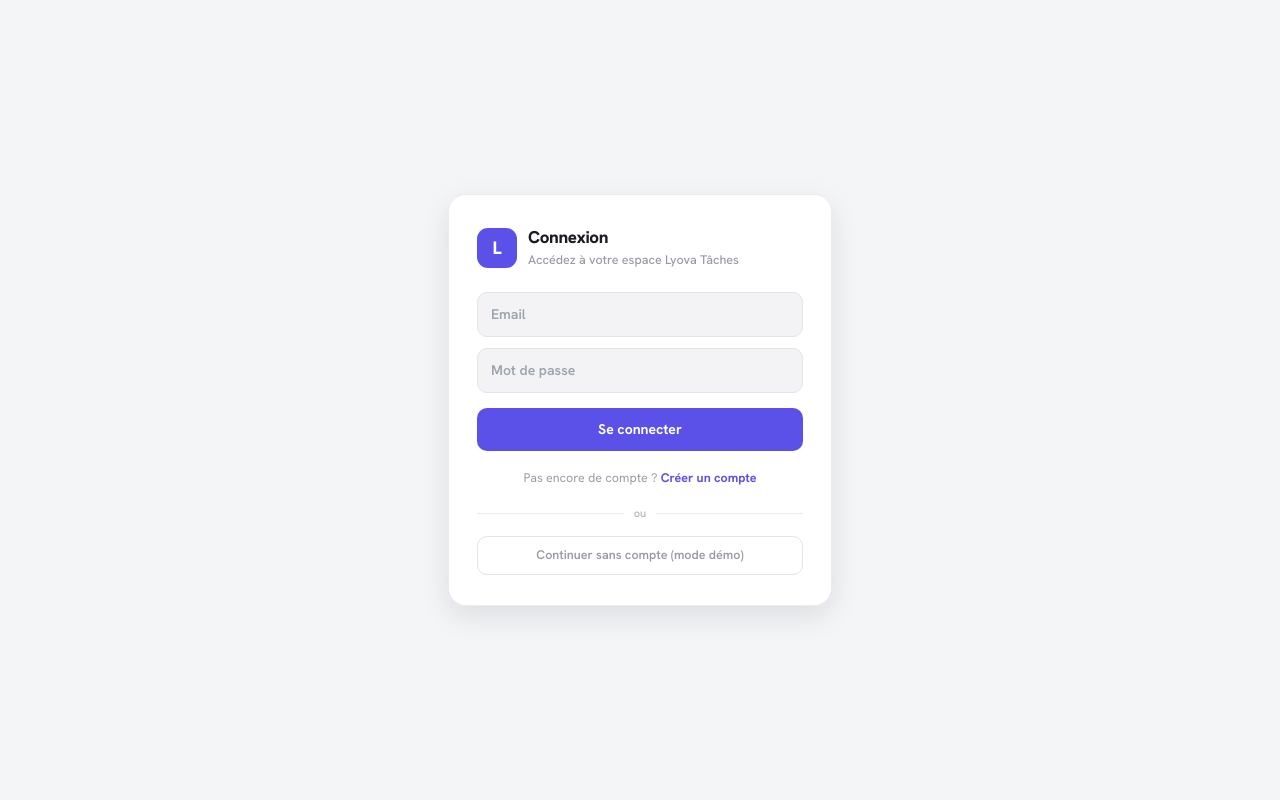
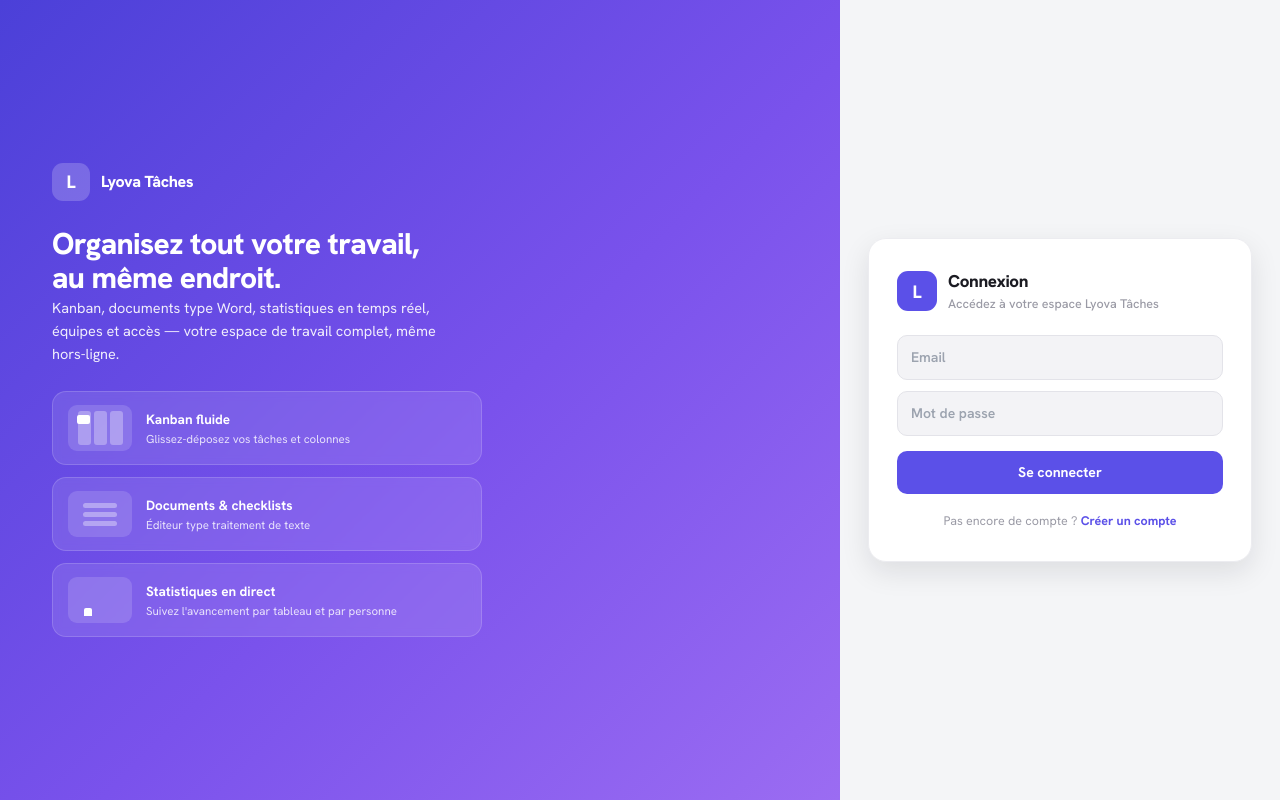
Before and after one commit to Elprodige57/LyovaTache, a React (Vite) app: page / in a window 1280 px wide. Built offline with nearby package versions, Linux system fonts and the light colour scheme; no server answers.

Commit message:
feat(auth): suppression totale du mode demo (auth obligatoire) + page d'accueil avec vitrine animee des fonctionnalites (Kanban/docs/stats)

```diff
--- a/src/App.tsx
+++ b/src/App.tsx
@@ -311,24 +311,16 @@ function NotificationsView({ notifications, workspaceId }: { notifications: Noti
 
 export default function App() {
   const [session, setSession] = useState<Session | null | undefined>(undefined);
-  // Par défaut on demande la connexion. Le mode démo n'est utilisé que si
-  // l'utilisateur le choisit explicitement (lyova_mode = 'guest').
-  const [guest, setGuest] = useState(() => localStorage.getItem('lyova_mode') === 'guest');
   const [authPage, setAuthPage] = useState<'login' | 'signup'>('login');
 
   useEffect(() => {
     // getSession lit la session locale (fonctionne même hors-ligne / serveur down).
     supabase.auth.getSession().then(({ data }) => setSession(data.session)).catch(() => setSession(null));
-    const { data: sub } = supabase.auth.onAuthStateChange((_event, s) => {
-      setSession(s);
-      if (s) { localStorage.removeItem('lyova_mode'); setGuest(false); }
-    });
+    const { data: sub } = supabase.auth.onAuthStateChange((_event, s) => setSession(s));
     return () => sub.subscription.unsubscribe();
   }, []);
 
-  const enterGuest = () => { localStorage.setItem('lyova_mode', 'guest'); setGuest(true); };
-
-  if (!guest && session === undefined) {
+  if (session === undefined) {
     return (
       <div style={{ minHeight: '100vh', display: 'flex', alignItems: 'center', justifyContent: 'center', background: 'var(--bg)', color: 'var(--sub2)', fontFamily: "'Hanken Grotesk', system-ui, sans-serif", fontWeight: 600 }}>
         Chargement…
@@ -336,15 +328,16 @@ export default function App() {
     );
   }
 
-  if (!guest && !session) {
+  // Authentification obligatoire (aucun mode démo).
+  if (!session) {
     return authPage === 'login'
-      ? <Connexion onSwitch={() => setAuthPage('signup')} onGuest={enterGuest} />
-      : <Inscription onSwitch={() => setAuthPage('login')} onGuest={enterGuest} />;
+      ? <Connexion onSwitch={() => setAuthPage('signup')} />
+      : <Inscription onSwitch={() => setAuthPage('login')} />;
   }
 
   return (
     <AppProvider>
-      <AppContent session={session ?? null} />
+      <AppContent session={session} />
     </AppProvider>
   );
 }
--- a/src/composants/AuthShell.tsx
+++ b/src/composants/AuthShell.tsx
@@ -1,10 +1,73 @@
 import type { ReactNode, CSSProperties } from 'react';
 
-// Cadre commun aux pages Connexion / Inscription (logo + carte centrée).
+// Cadre commun aux pages Connexion / Inscription :
+// colonne gauche = vitrine animée (démos de fonctionnalités), colonne droite = formulaire.
 export function AuthShell({ title, subtitle, children }: { title: string; subtitle: string; children: ReactNode }) {
   return (
-    <div style={{ minHeight: '100vh', display: 'flex', alignItems: 'center', justifyContent: 'center', background: 'var(--bg)', color: 'var(--ink)', fontFamily: "'Hanken Grotesk', system-ui, sans-serif", padding: 20, WebkitFontSmoothing: 'antialiased' }}>
-      <div style={{ width: 384, maxWidth: '100%', background: 'var(--panel)', border: '1px solid var(--line)', borderRadius: 18, padding: '30px 28px', boxShadow: 'var(--shadow-md)', animation: 'lyRise .3s ease both' }}>
+    <div className="lyo-auth">
+      <style>{`
+        .lyo-auth{min-height:100vh;display:flex;background:var(--bg);color:var(--ink);font-family:'Hanken Grotesk',system-ui,sans-serif;-webkit-font-smoothing:antialiased}
+        .lyo-auth-show{flex:1;background:linear-gradient(135deg,#4b40d8,#7a52ec 55%,#9b6cf2);color:#fff;padding:48px 52px;display:flex;flex-direction:column;justify-content:center;gap:26px;position:relative;overflow:hidden}
+        .lyo-auth-show h1{font-size:30px;font-weight:800;letter-spacing:-.02em;line-height:1.15}
+        .lyo-auth-show p.lead{font-size:14.5px;opacity:.9;line-height:1.6;max-width:420px}
+        .lyo-auth-form{width:440px;max-width:100%;flex-shrink:0;display:flex;align-items:center;justify-content:center;padding:24px}
+        .lyo-auth-card{width:384px;max-width:100%;background:var(--panel);border:1px solid var(--line);border-radius:18px;padding:30px 28px;box-shadow:var(--shadow-md);animation:lyRise .3s ease both}
+        .lyo-feats{display:flex;flex-direction:column;gap:12px;max-width:430px}
+        .lyo-feat{display:flex;align-items:center;gap:14px;background:rgba(255,255,255,.10);border:1px solid rgba(255,255,255,.16);border-radius:14px;padding:13px 15px;backdrop-filter:blur(4px)}
+        .lyo-feat .ft{flex:1}
+        .lyo-feat .ft-t{font-size:13.5px;font-weight:700}
+        .lyo-feat .ft-s{font-size:11.5px;opacity:.82;margin-top:1px}
+        .lyo-mini{width:64px;height:46px;border-radius:9px;background:rgba(255,255,255,.14);flex-shrink:0;overflow:hidden;position:relative;display:flex;align-items:center;justify-content:center;gap:3px}
+        /* démo Kanban : carte qui se déplace */
+        .lyo-col{width:13px;height:34px;border-radius:3px;background:rgba(255,255,255,.30)}
+        .lyo-card{position:absolute;width:13px;height:9px;border-radius:2px;background:#fff;top:10px;left:9px;animation:lyMove 3s ease-in-out infinite}
+        @keyframes lyMove{0%,15%{left:9px;top:10px}40%,55%{left:26px;top:14px}80%,100%{left:42px;top:9px}}
+        /* démo checklist : coches qui apparaissent */
+        .lyo-chk{display:flex;flex-direction:column;gap:4px}
+        .lyo-chk span{display:block;width:34px;height:5px;border-radius:3px;background:rgba(255,255,255,.35);position:relative}
+        .lyo-chk span::after{content:'';position:absolute;inset:0;width:0;background:#fff;border-radius:3px;animation:lyFill 3s ease-in-out infinite}
+        .lyo-chk span:nth-child(2)::after{animation-delay:.5s}
+        .lyo-chk span:nth-child(3)::after{animation-delay:1s}
+        @keyframes lyFill{0%,10%{width:0}40%,100%{width:100%}}
+        /* démo stats : barres qui montent */
+        .lyo-bars{display:flex;align-items:flex-end;gap:4px;height:32px}
+        .lyo-bars i{width:8px;background:#fff;border-radius:2px 2px 0 0;animation:lyGrow 2.6s ease-in-out infinite}
+        .lyo-bars i:nth-child(1){animation-delay:0s}
+        .lyo-bars i:nth-child(2){animation-delay:.3s}
+        .lyo-bars i:nth-child(3){animation-delay:.6s}
+        @keyframes lyGrow{0%,100%{height:8px}50%{height:30px}}
+        @media (max-width:880px){.lyo-auth-show{display:none}.lyo-auth-form{flex:1}}
+      `}</style>
+
+      {/* Vitrine animée */}
+      <div className="lyo-auth-show">
+        <div style={{ display: 'flex', alignItems: 'center', gap: 11 }}>
+          <div style={{ width: 38, height: 38, borderRadius: 11, background: 'rgba(255,255,255,.2)', display: 'flex', alignItems: 'center', justifyContent: 'center', fontWeight: 800, fontSize: 18 }}>L</div>
+          <span style={{ fontSize: 16, fontWeight: 800, letterSpacing: '-0.02em' }}>Lyova Tâches</span>
+        </div>
+        <div>
+          <h1>Organisez tout votre travail,<br />au même endroit.</h1>
+          <p className="lead">Kanban, documents type Word, statistiques en temps réel, équipes et accès — votre espace de travail complet, même hors-ligne.</p>
+        </div>
+        <div className="lyo-feats">
+          <div className="lyo-feat">
+            <div className="lyo-mini"><span className="lyo-col" /><span className="lyo-col" /><span className="lyo-col" /><span className="lyo-card" /></div>
+            <div className="ft"><div className="ft-t">Kanban fluide</div><div className="ft-s">Glissez-déposez vos tâches et colonnes</div></div>
+          </div>
+          <div className="lyo-feat">
+            <div className="lyo-mini"><div className="lyo-chk"><span /><span /><span /></div></div>
+            <div className="ft"><div className="ft-t">Documents & checklists</div><div className="ft-s">Éditeur type traitement de texte</div></div>
+          </div>
+          <div className="lyo-feat">
+            <div className="lyo-mini"><div className="lyo-bars"><i /><i /><i /></div></div>
+            <div className="ft"><div className="ft-t">Statistiques en direct</div><div className="ft-s">Suivez l'avancement par tableau et par personne</div></div>
+          </div>
+        </div>
+      </div>
+
+      {/* Formulaire */}
+      <div className="lyo-auth-form">
+        <div className="lyo-auth-card">
           <div style={{ display: 'flex', alignItems: 'center', gap: 11, marginBottom: 22 }}>
             <div style={{ width: 40, height: 40, borderRadius: 11, background: 'var(--accent)', display: 'flex', alignItems: 'center', justifyContent: 'center', color: '#fff', fontWeight: 800, fontSize: 18 }}>L</div>
             <div>
@@ -15,6 +78,7 @@ export function AuthShell({ title, subtitle, children }: { title: string; subtit
           {children}
         </div>
       </div>
+    </div>
   );
 }
 
--- a/src/composants/Connexion.tsx
+++ b/src/composants/Connexion.tsx
@@ -5,7 +5,7 @@ import { isRateLimited, resetRateLimit } from '../outils/rate-limit';
 import { AuthShell, champStyle } from './AuthShell';
 
 // Page de connexion (compte existant).
-export function Connexion({ onSwitch, onGuest }: { onSwitch: () => void; onGuest: () => void }) {
+export function Connexion({ onSwitch }: { onSwitch: () => void }) {
   const [email, setEmail] = useState('');
   const [password, setPassword] = useState('');
   const [error, setError] = useState<string | null>(null);
@@ -47,23 +47,6 @@ export function Connexion({ onSwitch, onGuest }: { onSwitch: () => void; onGuest
         Pas encore de compte ?{' '}
         <span onClick={onSwitch} style={{ color: 'var(--accent-ink)', fontWeight: 700, cursor: 'pointer' }}>Créer un compte</span>
       </div>
-
-      <DemoLink onGuest={onGuest} />
     </AuthShell>
   );
 }
-
-export function DemoLink({ onGuest }: { onGuest: () => void }) {
-  return (
-    <>
-      <div style={{ display: 'flex', alignItems: 'center', gap: 10, margin: '18px 0 14px' }}>
-        <div style={{ flex: 1, height: 1, background: 'var(--line)' }} />
-        <span style={{ fontSize: 11, color: 'var(--faint)', fontWeight: 600 }}>ou</span>
-        <div style={{ flex: 1, height: 1, background: 'var(--line)' }} />
-      </div>
-      <button onClick={onGuest} style={{ width: '100%', background: 'transparent', color: 'var(--sub2)', border: '1px solid var(--line2)', borderRadius: 10, padding: '9px 14px', fontFamily: "'Hanken Grotesk', system-ui, sans-serif", fontSize: 12.5, fontWeight: 600, cursor: 'pointer' }}>
-        Continuer sans compte (mode démo)
-      </button>
-    </>
-  );
-}
--- a/src/composants/Inscription.tsx
+++ b/src/composants/Inscription.tsx
@@ -3,10 +3,9 @@ import { supabase } from '../outils/supabase';
 import { signupSchema } from '../outils/validation/auth';
 import { isRateLimited, resetRateLimit } from '../outils/rate-limit';
 import { AuthShell, champStyle } from './AuthShell';
-import { DemoLink } from './Connexion';
 
 // Page d'inscription (création de compte).
-export function Inscription({ onSwitch, onGuest }: { onSwitch: () => void; onGuest: () => void }) {
+export function Inscription({ onSwitch }: { onSwitch: () => void }) {
   const [name, setName] = useState('');
   const [email, setEmail] = useState('');
   const [password, setPassword] = useState('');
@@ -57,8 +56,6 @@ export function Inscription({ onSwitch, onGuest }: { onSwitch: () => void; onGue
         Déjà un compte ?{' '}
         <span onClick={onSwitch} style={{ color: 'var(--accent-ink)', fontWeight: 700, cursor: 'pointer' }}>Se connecter</span>
       </div>
-
-      <DemoLink onGuest={onGuest} />
     </AuthShell>
   );
 }
```
Lines whose indentation alone changed are shown as unchanged.
